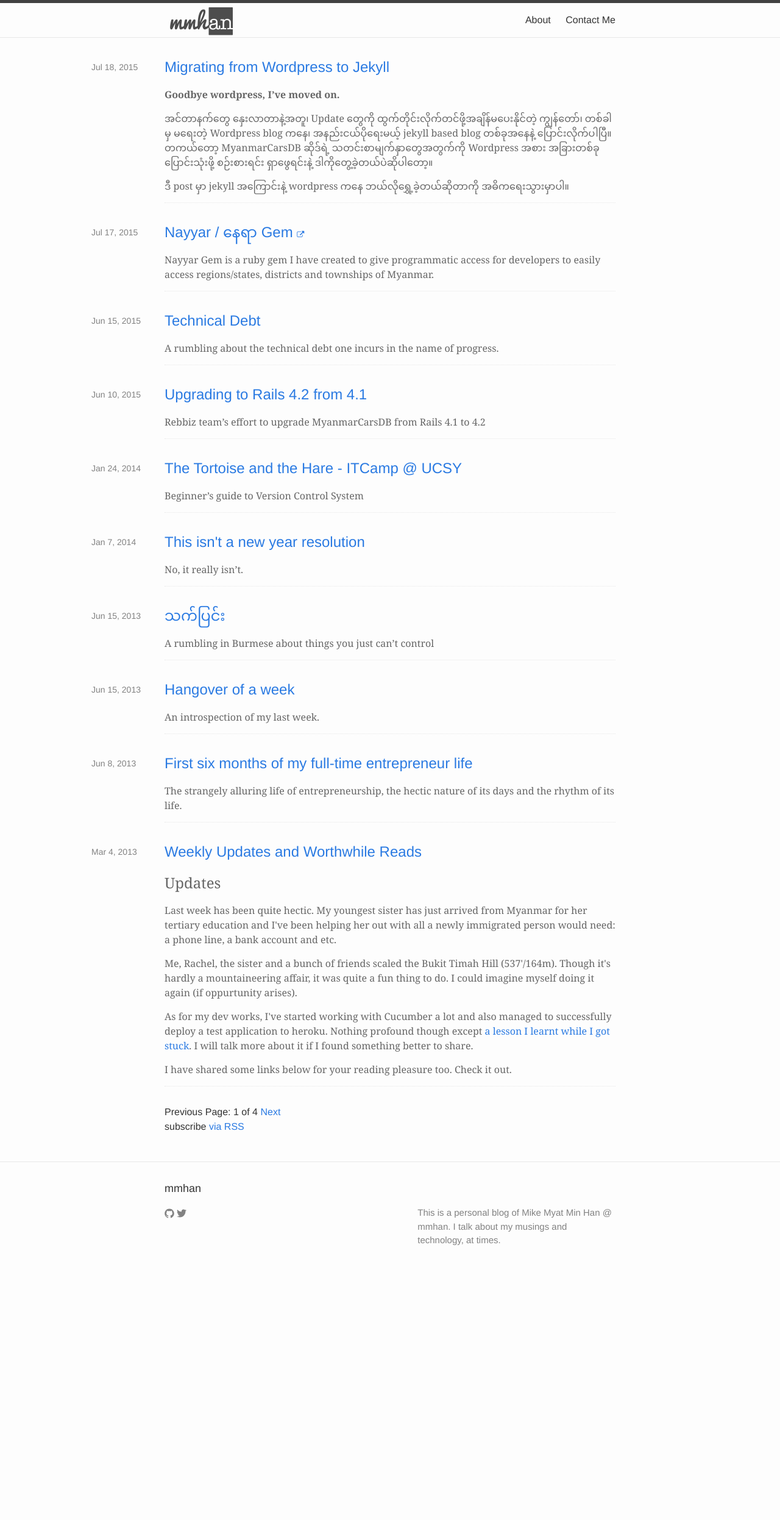
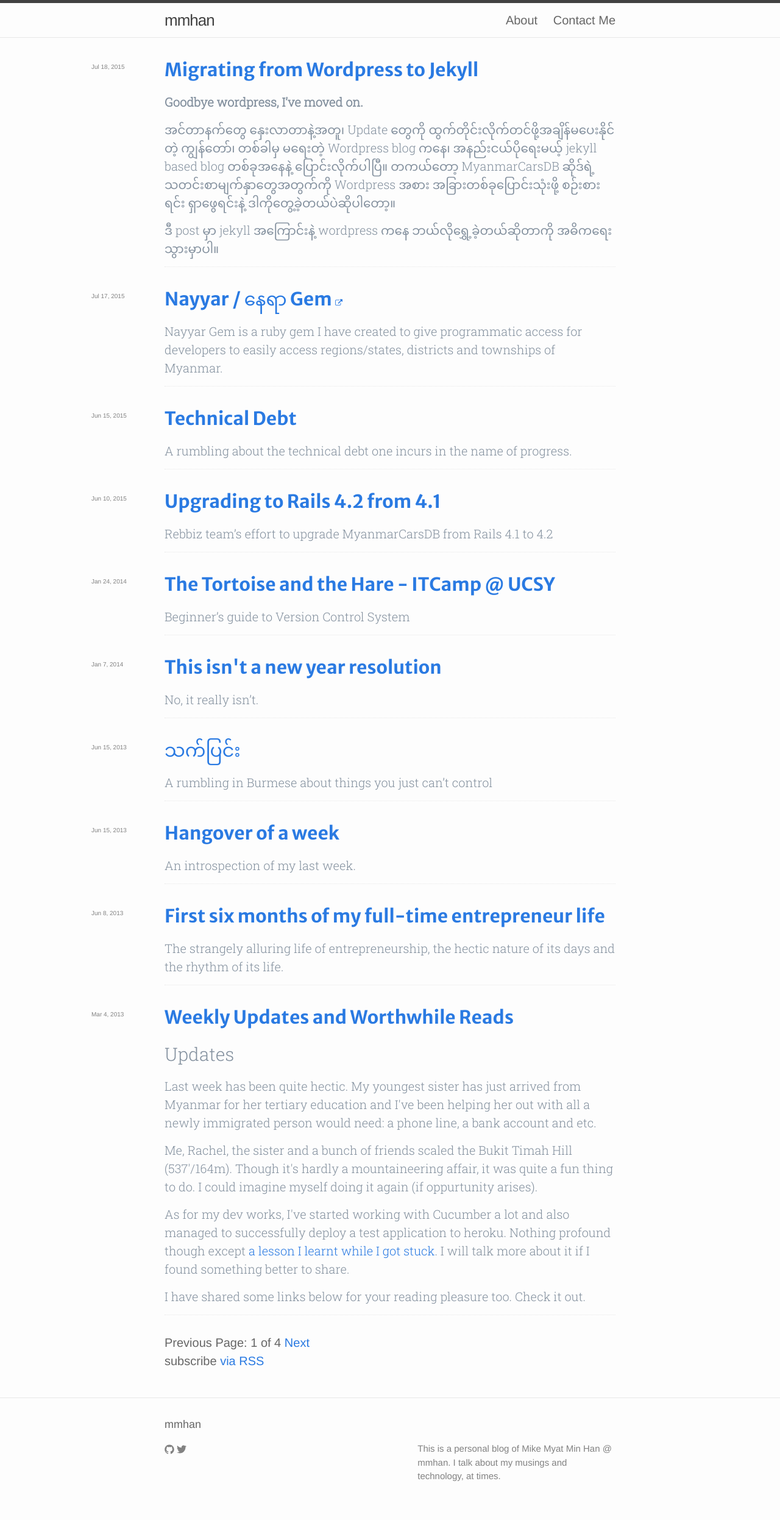
Before and after one commit to mmhan/jekyll-test, a Jekyll site: the page built from index.html, in a window 1280 px wide. Shown: the whole page at 61% size. Built offline with Jekyll 4.4.1, drawn with Linux system fonts in a browser that asks for light colours; nearby versions of some CDN libraries; Markdown is read by kramdown in place of the engine named in the settings; the list of posts is cut into pages by our own code; before the commit the page ends 2106 px from its top, so only the background shows below that.

Commit message:
Typography changes

```diff
--- a/_includes/head.html
+++ b/_includes/head.html
@@ -7,9 +7,11 @@
   <meta name="description" content="{% if page.excerpt %}{{ page.excerpt | strip_html | strip_newlines | truncate: 160 }}{% else %}{{ site.description }}{% endif %}">
 
   <link rel="stylesheet" href="{{ "/css/main.css" | prepend: site.baseurl }}">
+  <link href='http://fonts.googleapis.com/css?family=Merriweather+Sans:700|Roboto+Slab:300' rel='stylesheet' type='text/css'>
   <link rel="stylesheet" href="//maxcdn.bootstrapcdn.com/font-awesome/4.3.0/css/font-awesome.min.css">
   <link rel="canonical" href="{{ page.url | replace:'index.html','' | prepend: site.baseurl | prepend: site.url }}">
   <link rel="alternate" type="application/rss+xml" title="{{ site.title }}" href="{{ "/feed.xml" | prepend: site.baseurl | prepend: site.url }}" />
+
 
   <link rel="apple-touch-icon" sizes="57x57" href="/apple-icon-57x57.png">
 	<link rel="apple-touch-icon" sizes="60x60" href="/apple-icon-60x60.png">
--- a/_includes/header.html
+++ b/_includes/header.html
@@ -3,7 +3,7 @@
   <div class="wrapper">
 
     <a class="site-title" href="{{ site.baseurl }}/">
-      <img src="/assets/signature.png" alt="{{ site.title }}" width="120" height="50" />
+      {{ site.title }}
     </a>
 
     <nav class="site-nav">
--- a/_sass/_layout.scss
+++ b/_sass/_layout.scss
@@ -17,6 +17,9 @@
     margin-bottom: 0;
     float: left;
 
+    &:hover{
+        text-decoration: none;
+    }
     &,
     &:visited {
         color: $grey-color-dark;
@@ -189,12 +192,12 @@
 .post-meta {
     font-size: $small-font-size;
     color: $grey-color;
-
 }
 
 .post-link {
     display: block;
-    font-size: 24px;
+    font-family: $title-font-family;
+    font-size: $big-font-size;
 }
 
 
@@ -207,6 +210,7 @@
 }
 
 .post-title {
+    font-family: $title-font-family;
     font-size: 42px;
     letter-spacing: -1px;
     line-height: 1;
@@ -217,11 +221,11 @@
 }
 
 .excerpt {
-    font-family: $accent-font-family;
-    color: #666;
+    font-family: $body-font-family;
+    color: #83909e;
 }
 .post-content {
-    font-family: $accent-font-family;
+    font-family: $body-font-family;
     margin-bottom: $spacing-unit;
 
     h2 {
--- a/css/main.scss
+++ b/css/main.scss
@@ -7,14 +7,16 @@
 
 // Our variables
 $base-font-family: Helvetica, Arial, sans-serif;
-$accent-font-family: Georgia, Times, serif;
-$base-font-size:   16px;
-$small-font-size:  $base-font-size * 0.875;
+$title-font-family: 'Merriweather Sans', Helvetica, Arial, sans-serif;
+$body-font-family: 'Roboto Slab', Georgia, Times, serif;
+$base-font-size:   20px;
+$big-font-size:  $base-font-size * 1.5;
+$small-font-size:  $base-font-size * 0.5;
 $base-line-height: 1.5;
 
 $spacing-unit:     30px;
 
-$text-color:       #333;
+$text-color:       #666;
 $background-color: #fdfdfd;
 $brand-color:      #2a7ae2;
 
```
Also changed, not shown: assets/signature.png (deleted).
